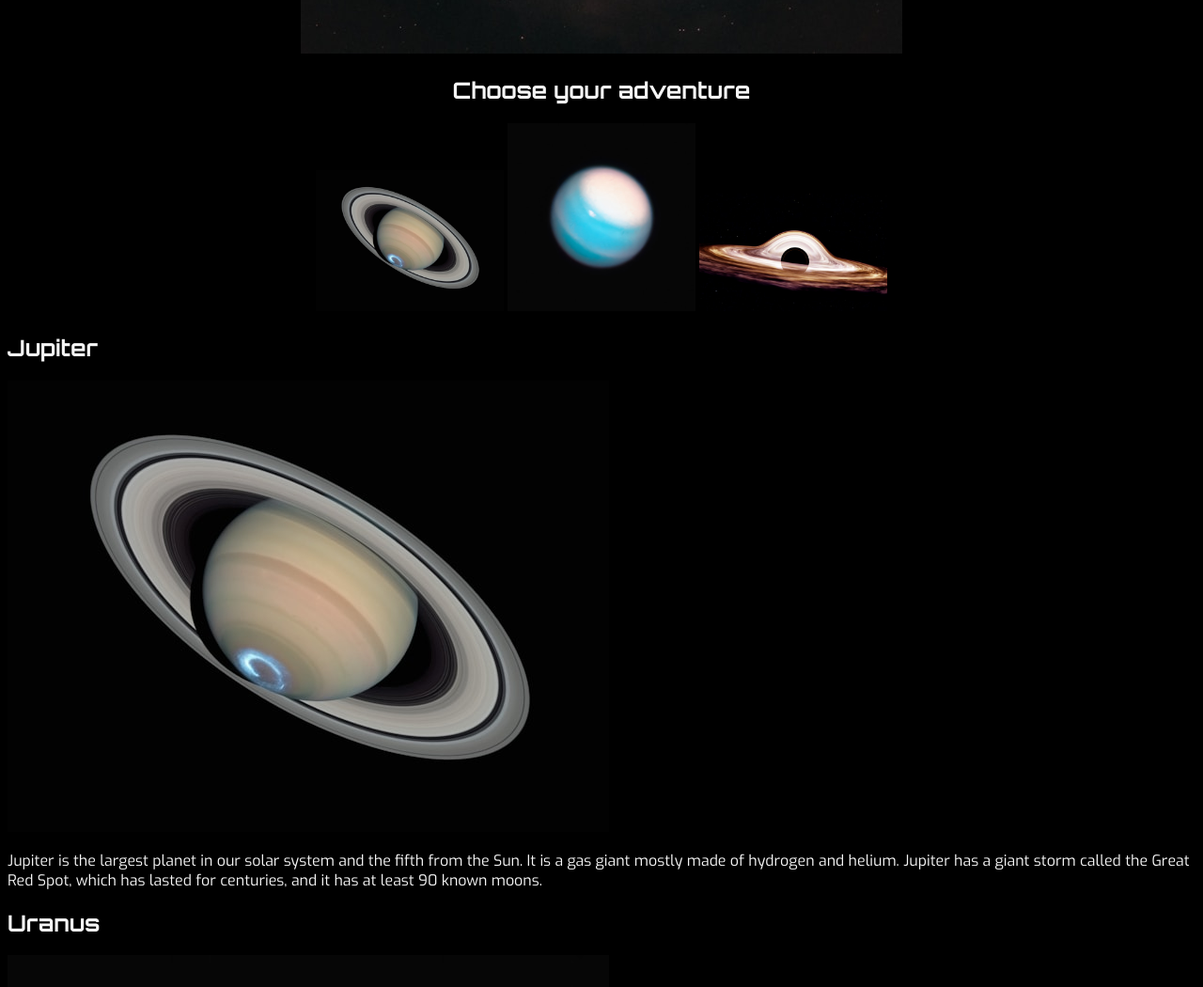
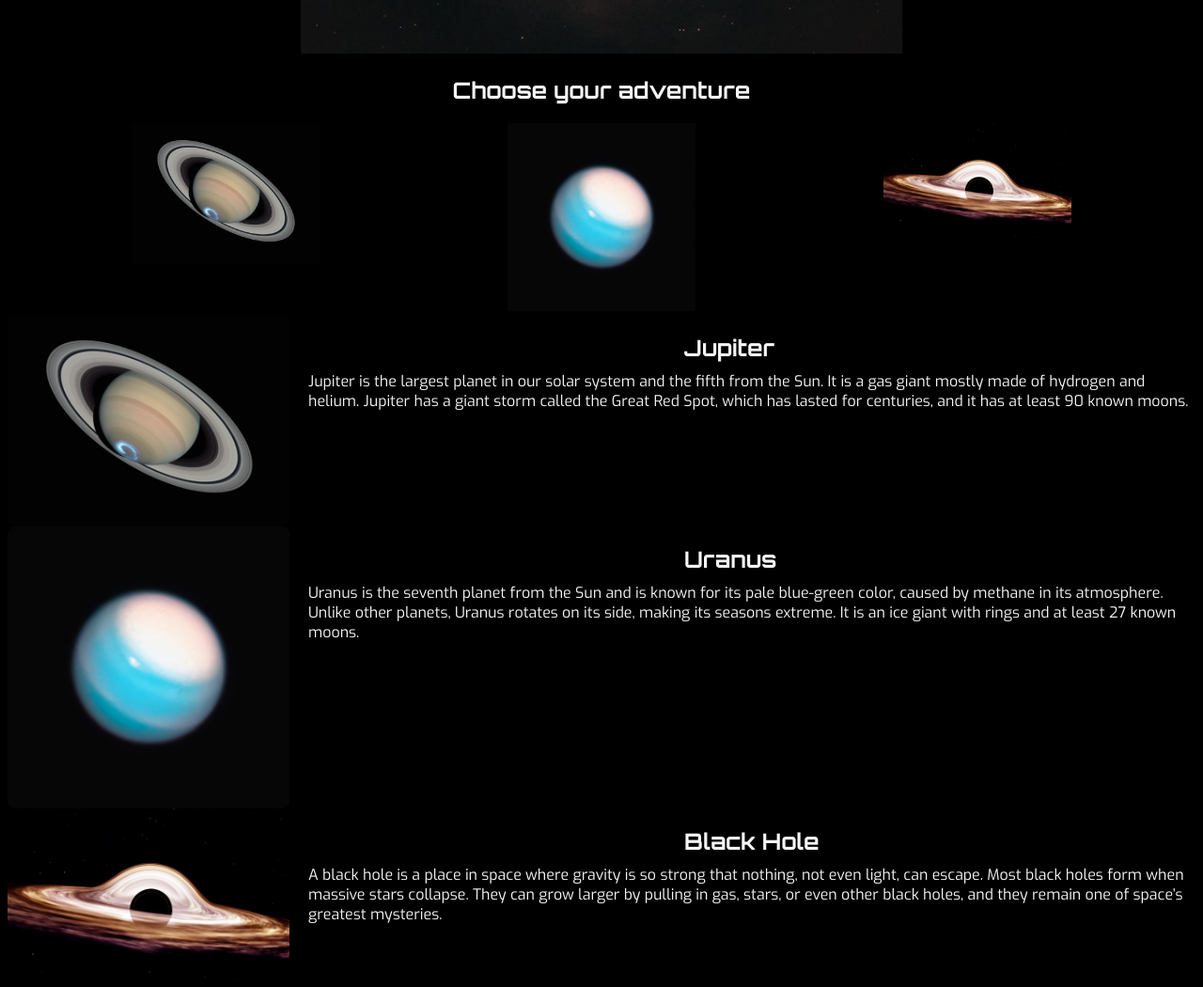
Before and after one commit to stca0825/planets-project, a plain HTML site: page index.html in a window 1280 px wide. Shown: the part 620-1670 px from the top of the page at 94% size. Drawn offline with Linux system fonts and the light colour scheme.

Commit message:
deleted mains in html and added divs instead and added some flex in css

```diff
--- a/index.html
+++ b/index.html
@@ -39,6 +39,7 @@
       </p>
       <nav>
         <h2>Choose your adventure</h2>
+        <div class="adventure-links">
           <a href="#Jupiter"
             ><img
               src="./images/nasa-hubble-space-telescope-RhhFdnVP-EQ-unsplash.jpg"
@@ -57,56 +58,58 @@
               alt="A black hole"
               width="200px"
           /></a>
+        </div>
       </nav>
     </header>
-    <main class="parallax"></main>
+    <div class="parallax"></div>
     <main>
       <section>
-        <h2 id="Jupiter">Jupiter</h2>
-
         <img
           src="./images/nasa-hubble-space-telescope-RhhFdnVP-EQ-unsplash.jpg"
           alt="The planet Jupiter"
         />
+        <div class="text-block">
+          <h2 id="Jupiter">Jupiter</h2>
           <p>
             Jupiter is the largest planet in our solar system and the fifth from
-          the Sun. It is a gas giant mostly made of hydrogen and helium. Jupiter
-          has a giant storm called the Great Red Spot, which has lasted for
-          centuries, and it has at least 90 known moons.
+            the Sun. It is a gas giant mostly made of hydrogen and helium.
+            Jupiter has a giant storm called the Great Red Spot, which has
+            lasted for centuries, and it has at least 90 known moons.
           </p>
+        </div>
       </section>
-    </main>
-    <main class="parallax"></main>
-    <main>
+      <div class="parallax"></div>
       <section>
-        <h2 id="Uranus">Uranus</h2>
         <img
           src="./images/nasa-hubble-space-telescope-0GBU7IbaAR8-unsplash (1).jpg"
           alt="The planet uranus"
         />
+        <div class="text-block">
+          <h2 id="Uranus">Uranus</h2>
           <p>
             Uranus is the seventh planet from the Sun and is known for its pale
             blue-green color, caused by methane in its atmosphere. Unlike other
-          planets, Uranus rotates on its side, making its seasons extreme. It is
-          an ice giant with rings and at least 27 known moons.
+            planets, Uranus rotates on its side, making its seasons extreme. It
+            is an ice giant with rings and at least 27 known moons.
           </p>
+        </div>
       </section>
-    </main>
-    <main class="parallax"></main>
-    <main>
+      <div class="parallax"></div>
       <section>
-        <h2 id="Black-hole">Black hole</h2>
         <img
           src="./images/boliviainteligente-MO6wb4hdhZo-unsplash.jpg"
           alt="A black hole"
         />
+        <div class="text-block">
+          <h2 id="Black-hole">Black Hole</h2>
           <p>
             A black hole is a place in space where gravity is so strong that
             nothing, not even light, can escape. Most black holes form when
-          massive stars collapse. They can grow larger by pulling in gas, stars,
-          or even other black holes, and they remain one of space’s greatest
-          mysteries.
+            massive stars collapse. They can grow larger by pulling in gas,
+            stars, or even other black holes, and they remain one of space’s
+            greatest mysteries.
           </p>
+        </div>
       </section>
     </main>
   </body>
--- a/styles/style.css
+++ b/styles/style.css
@@ -31,3 +31,40 @@ p {
   color: whitesmoke;
   font-family: "EXO";
 }
+section {
+  display: flex;
+  align-items: flex-start;
+  gap: 20px;
+}
+
+section img {
+  width: 300px;
+  height: auto;
+  border-radius: 8px;
+}
+
+.text-block {
+  display: flex;
+  flex-direction: column;
+}
+.text-block h2 {
+  margin-left: 400px;
+  margin-bottom: 10px;
+}
+.text-block p {
+  display: block;
+  margin-top: 0;
+}
+nav h2 {
+  color: whitesmoke;
+  font-family: "orbitron";
+  text-align: center;
+  margin-bottom: 20px;
+}
+
+.adventure-links {
+  width: 100%;
+  display: flex;
+  justify-content: center;
+  gap: 200px;
+}
```
Lines whose indentation alone changed are shown as unchanged.
